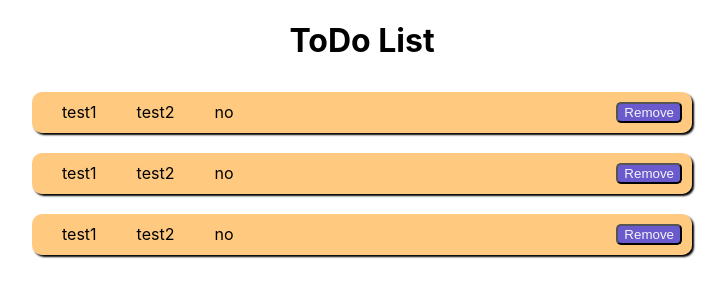
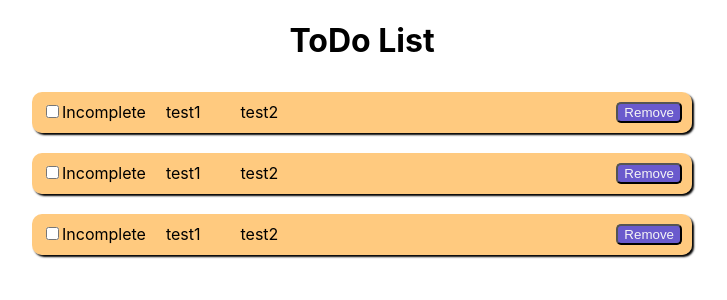
Before and after one commit to herilynn/basicToDoList, a React (Create React App) app: page / in a window 1280 px wide. Shown: the top 300 px of the page, without its empty margins (278-1005 px from the left). Built offline with nearby package versions, Linux system fonts and the light colour scheme.

Commit message:
Got the text to change and cross out but not change colors

```diff
--- a/src/components/TaskList/Task.jsx
+++ b/src/components/TaskList/Task.jsx
@@ -1,10 +1,25 @@
-const Task = ({name, time, complete}) => {
+import React, {useState} from "react"
+
+const Task = ({name, time, complete, id}) => {
+
+    const [isChecked, setIsChecked] = useState(false)
+
+    const handleCheckBox = () => {
+        setIsChecked(!isChecked)
+
+        const taskEle = document.querySelector('.task')
+        taskEle.classList.toggle('complete')
+
+    }
 
     return (
         <div className="task">
+            <label>
+                <input type="checkbox" checked = {isChecked} onChange={handleCheckBox}/>
+                {isChecked ? 'Complete!' : 'Incomplete'}
+            </label>
             <div className="task-name">{name}</div>
             <div className="task-time">{time}</div>
-            <div className="completion">{complete}</div>
             <button type="submit">Remove</button>
         </div>
     )
--- a/src/components/TaskList/style.css
+++ b/src/components/TaskList/style.css
@@ -32,10 +32,6 @@
     margin: 0 20px;
 }
 
-.completion {
-    margin: 0 20px;
-}
-
 .task button {
     margin-left: auto;
     color: whitesmoke;
@@ -52,3 +48,15 @@
 .task:hover {
     color: rgba(255, 0, 0, 0.500)
 }
+
+.task.complete .task-name {
+    text-decoration: line-through;
+}
+
+.task.task.complete .task-time {
+    text-decoration: line-through;
+}
+
+.task.task.complete .task {
+    background-color: green;
+}
```
